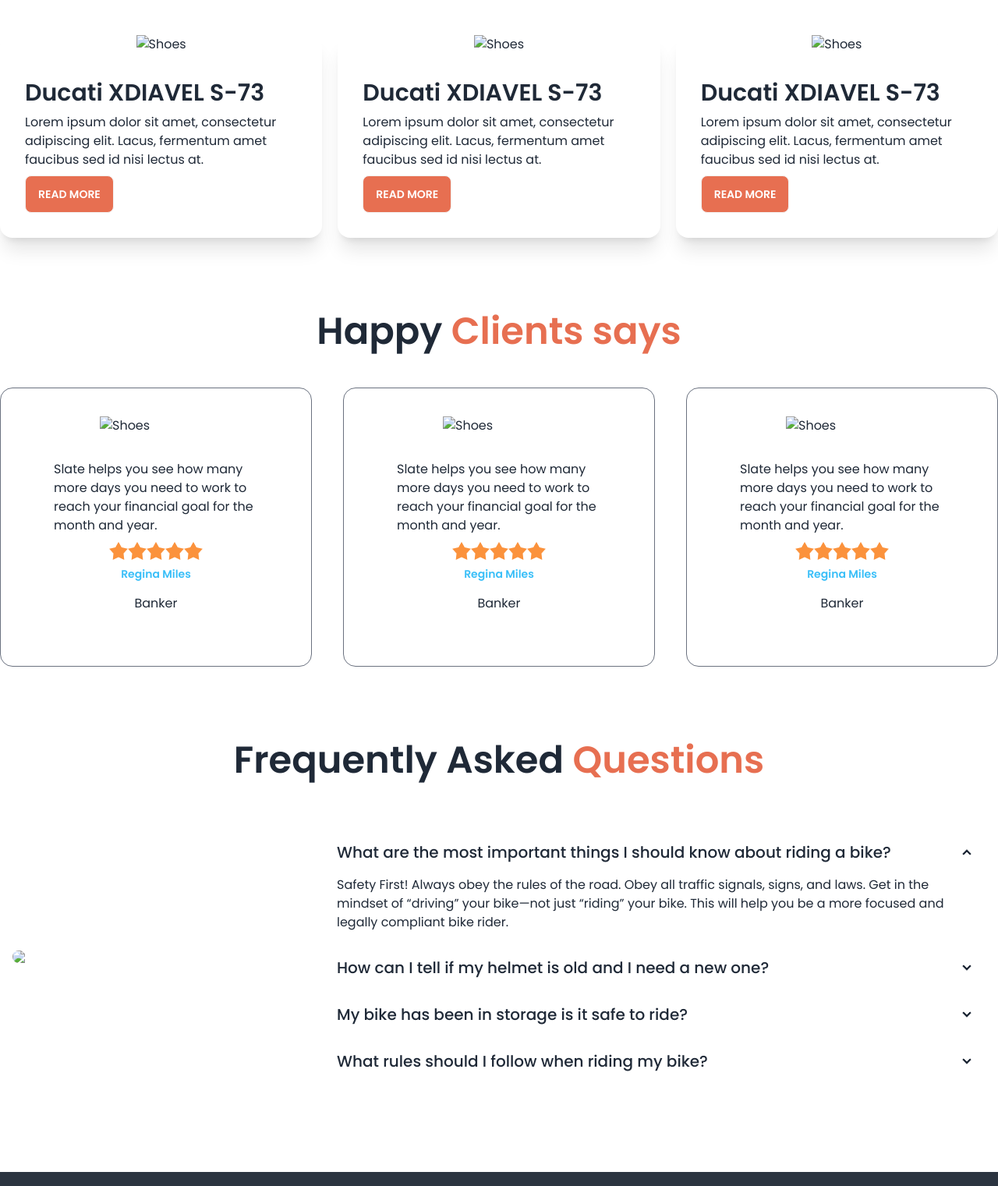
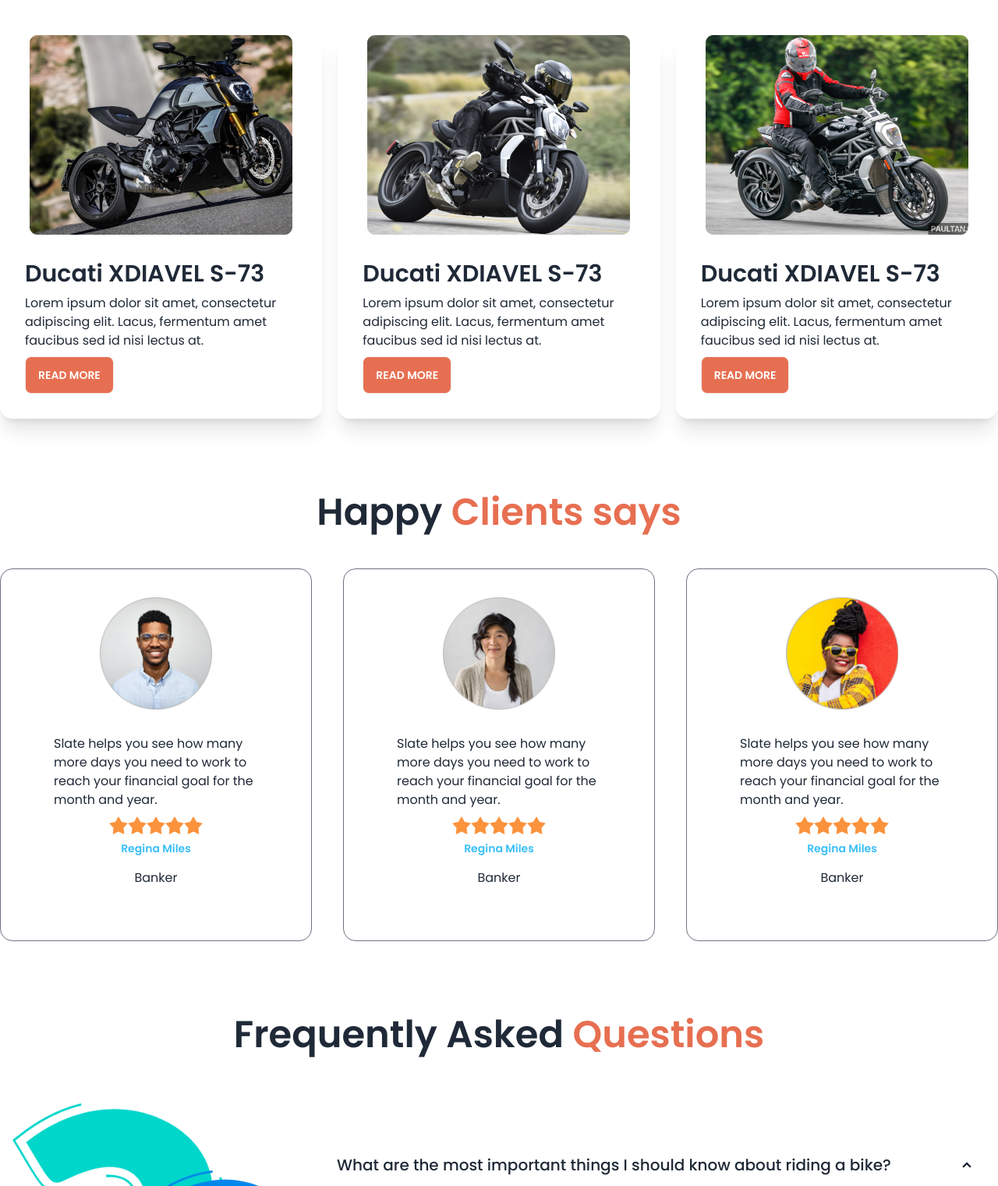
Before and after one commit to MHMIZAN09/Biker-Zone-DaisyUI-tailwind, a plain HTML site: page index.html in a window 1280 px wide. Shown: the part 765-2286 px from the top of the page at 78% size. Drawn offline with nearby package versions, Linux system fonts and the light colour scheme; the site is published under a folder, as on GitHub Pages, so addresses that start at the root find nothing.

Commit message:
add images update

```diff
--- a/index.html
+++ b/index.html
@@ -79,7 +79,7 @@
                         <button class="btn bg-bike-primary text-white">Purchase</button>
                     </div>
                     <div class="flex-1">
-                        <img src="/images/slider/bike1.png" class="w-[400px] " />
+                        <img src="images/slider/bike1.png" class="w-[400px] " />
                     </div>
                 </div>
                 <div class="absolute flex justify-between transform -translate-y-1/2 left-5 right-5 top-1/2">
@@ -99,7 +99,7 @@
                         <button class="btn bg-bike-primary text-white">Purchase</button>
                     </div>
                     <div class="flex-1">
-                        <img src="/images/slider/bike2.png" class="w-[400px] " />
+                        <img src="images/slider/bike2.png" class="w-[400px] " />
                     </div>
                 </div>
                 <div class="absolute flex justify-between transform -translate-y-1/2 left-5 right-5 top-1/2">
@@ -119,7 +119,7 @@
                         <button class="btn bg-bike-primary text-white">Purchase</button>
                     </div>
                     <div class="flex-1">
-                        <img src="/images/slider/bike3.png" class="w-[400px] " />
+                        <img src="images/slider/bike3.png" class="w-[400px] " />
                     </div>
                 </div>
                 <div class="absolute flex justify-between transform -translate-y-1/2 left-5 right-5 top-1/2">
@@ -139,7 +139,7 @@
                         <button class="btn bg-bike-primary text-white">Purchase</button>
                     </div>
                     <div class="flex-1">
-                        <img src="/images/slider/bike4.png" class="w-[400px] " />
+                        <img src="images/slider/bike4.png" class="w-[400px] " />
                     </div>
                 </div>
                 <div class="absolute flex justify-between transform -translate-y-1/2 left-5 right-5 top-1/2">
@@ -159,7 +159,7 @@
             <div class="grid gap-5 grid-cols-1 md:grid-cols-2 lg:grid-cols-3">
                 <!-- first card -->
                 <div class="card  bg-base-100 shadow-xl">
-                    <figure><img src="/images/others/latest1.png" alt="Shoes" /></figure>
+                    <figure><img src="images/others/latest1.png" alt="Shoes" /></figure>
                     <div class="card-body">
                         <h2 class="card-title text-3xl">Ducati XDIAVEL S-73</h2>
                         <p>Lorem ipsum dolor sit amet, consectetur adipiscing elit. Lacus, fermentum amet faucibus sed
@@ -171,7 +171,7 @@
                 </div>
                 <!-- 2nd card -->
                 <div class="card  bg-base-100 shadow-xl">
-                    <figure><img src="/images/others/latest2.png" alt="Shoes" /></figure>
+                    <figure><img src="images/others/latest2.png" alt="Shoes" /></figure>
                     <div class="card-body">
                         <h2 class="card-title text-3xl">Ducati XDIAVEL S-73</h2>
                         <p>Lorem ipsum dolor sit amet, consectetur adipiscing elit. Lacus, fermentum amet faucibus sed
@@ -183,7 +183,7 @@
                 </div>
                 <!-- 3rd card -->
                 <div class="card bg-base-100 shadow-xl">
-                    <figure><img src="/images/others/latest3.png" alt="Shoes" /></figure>
+                    <figure><img src="images/others/latest3.png" alt="Shoes" /></figure>
                     <div class="card-body">
                         <h2 class="card-title text-3xl">Ducati XDIAVEL S-73</h2>
                         <p>Lorem ipsum dolor sit amet, consectetur adipiscing elit. Lacus, fermentum amet faucibus sed
@@ -202,7 +202,7 @@
             <div class="grid gap-10 grid-cols-1 md:grid-cols-2 lg:grid-cols-3">
                 <!-- first review -->
                 <div class="card bg-base-100 border border-gray-500 p-9">
-                    <figure><img class="w-36" src="/images/others/user-1.png" alt="Shoes" /></figure>
+                    <figure><img class="w-36" src="images/others/user-1.png" alt="Shoes" /></figure>
                     <div class="card-body">
                         <p>Slate helps you see how
                             many more days you need
@@ -223,7 +223,7 @@
                 </div>
                 <!-- 2nd review -->
                 <div class="card bg-base-100 border border-gray-500 p-9">
-                    <figure><img class="w-36" src="/images/others/user-2.png" alt="Shoes" /></figure>
+                    <figure><img class="w-36" src="images/others/user-2.png" alt="Shoes" /></figure>
                     <div class="card-body">
                         <p>Slate helps you see how
                             many more days you need
@@ -244,7 +244,7 @@
                 </div>
                 <!--3rd review -->
                 <div class="card bg-base-100 border border-gray-500 p-9">
-                    <figure><img class="w-36" src="/images/others/user-3.png" alt="Shoes" /></figure>
+                    <figure><img class="w-36" src="images/others/user-3.png" alt="Shoes" /></figure>
                     <div class="card-body">
                         <p>Slate helps you see how
                             many more days you need
@@ -271,7 +271,7 @@
                     class="text-bike-primary">Questions</span></h3>
             <div class="hero">
                 <div class="hero-content flex-col lg:flex-row">
-                    <img src="/images/others/faq.png" class="w-3/4 lg:max-w-sm rounded-lg " />
+                    <img src="images/others/faq.png" class="w-3/4 lg:max-w-sm rounded-lg " />
                     <div>
                         <div class="collapse collapse-arrow">
                             <input type="radio" name="my-accordion-2" checked="checked" />
```
